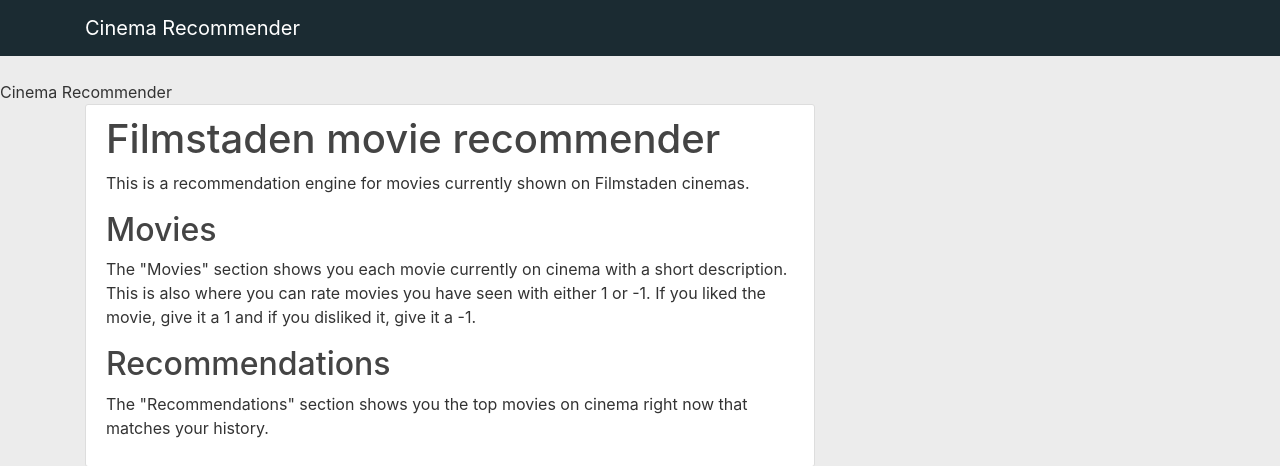
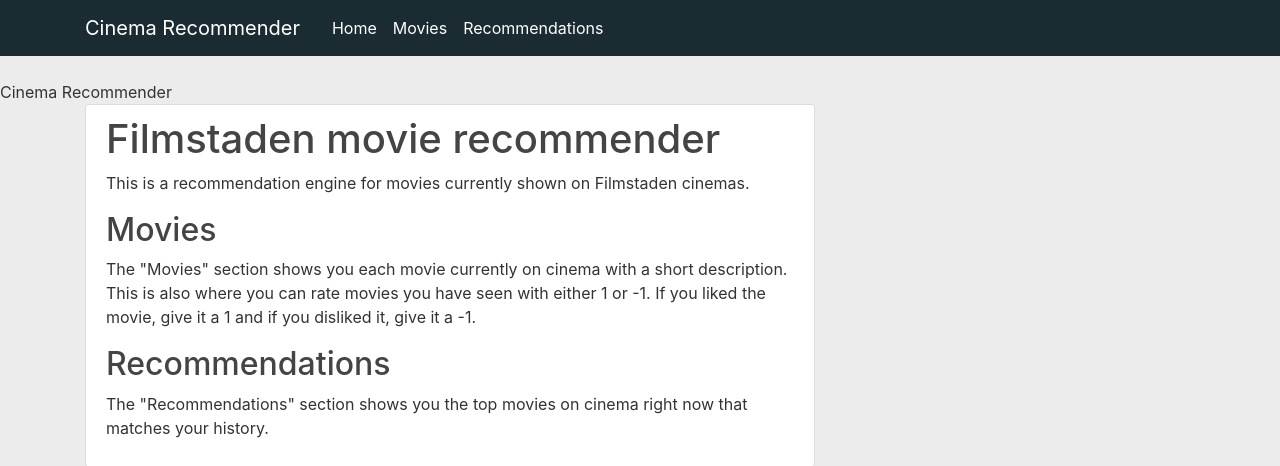
Before and after one commit to amarhod/cinema-recommender-flask, a Python web app: template src/agents/website/templates/home.html in a window 1280 px wide. Shown: the top 466 px of the page. Run offline with Jinja, Linux system fonts and the light colour scheme; the template is opened without the code that fills it, so the values that code supplies are empty; some libraries are stand-ins or nearby versions.

Commit message:
fix: Added menu to layout.html and fixed rating redirect

```diff
--- a/src/agents/website/app.py
+++ b/src/agents/website/app.py
@@ -59,7 +59,7 @@ class CinemaView(FlaskView):
             movie['Rating'] = rating
             with DatabaseHandler("user1") as db:
                 db.store(movie)
-        return render_template('home.html', title='Home')
+        return redirect('recommendations')
 
     def recommendations(self):
         final_recommendations = []
--- a/src/agents/website/templates/layout.html
+++ b/src/agents/website/templates/layout.html
@@ -23,6 +23,9 @@
           </button>
           <div class="collapse navbar-collapse" id="navbarToggle">
             <div class="navbar-nav mr-auto">
+              <a class="nav-item nav-link" href="{{ url_for('CinemaView:home') }}">Home</a>
+              <a class="nav-item nav-link" href="{{ url_for('CinemaView:movies') }}">Movies</a>
+              <a class="nav-item nav-link" href="{{ url_for('CinemaView:recommendations') }}">Recommendations</a>
             </div>
           </div>
         </div>
```
